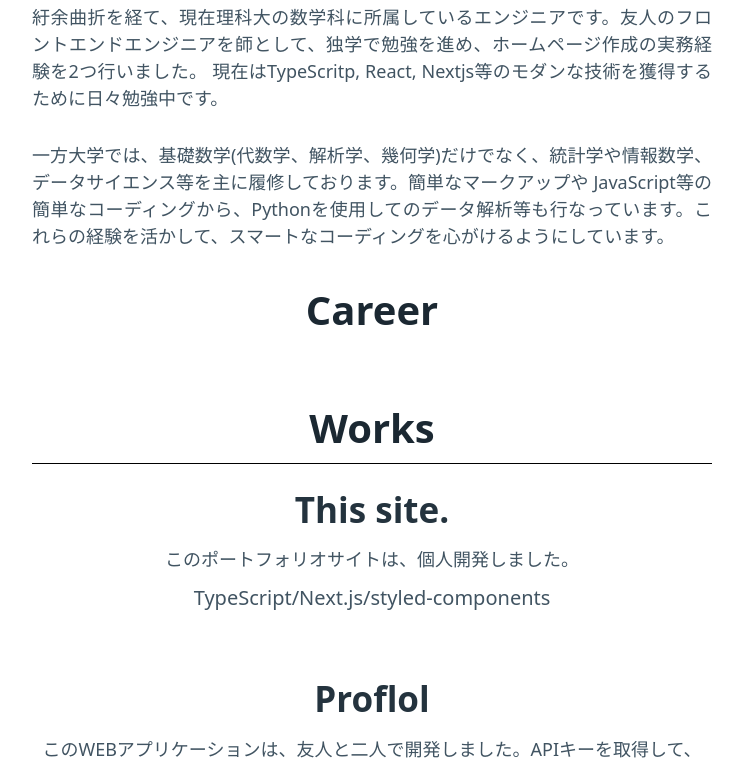
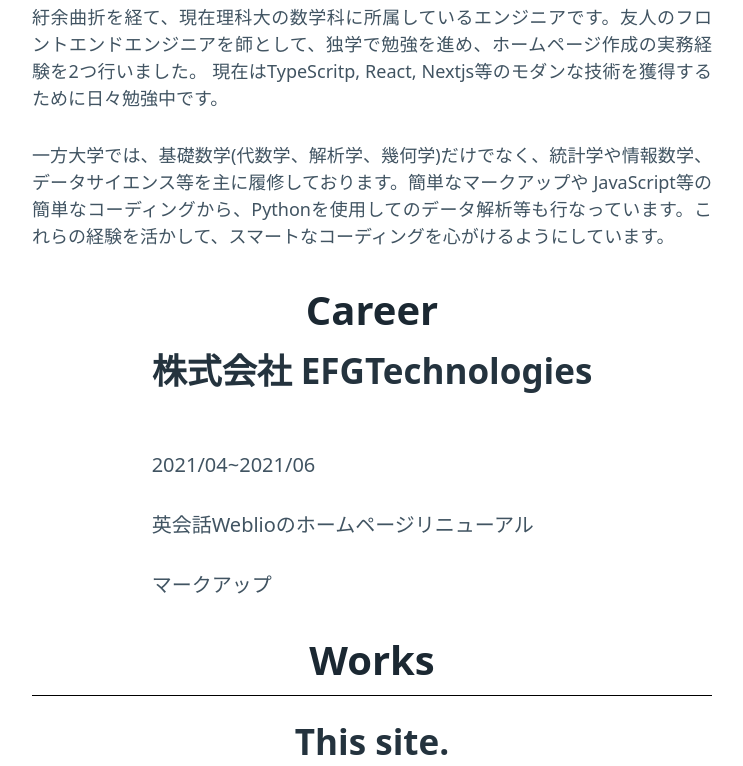
Before and after one commit to skikuchi7329/Portfolio, a Next.js app: page / in a window 1280 px wide. Shown: the part 542-1308 px from the top of the page, without its empty margins (268-1011 px from the left). Built offline with nearby package versions, Linux system fonts and the light colour scheme.

Commit message:
add data

```diff
--- a/src/data/index.ts
+++ b/src/data/index.ts
@@ -27,9 +27,9 @@ export const data = [
 
 export const careerData = [
   {
-    company: "",
-    term: "",
-    contents: "",
-    details: "",
+    company: "株式会社 EFGTechnologies",
+    term: "2021/04~2021/06",
+    contents: "英会話Weblioのホームページリニューアル",
+    details: "マークアップ",
   }
 ]
```
